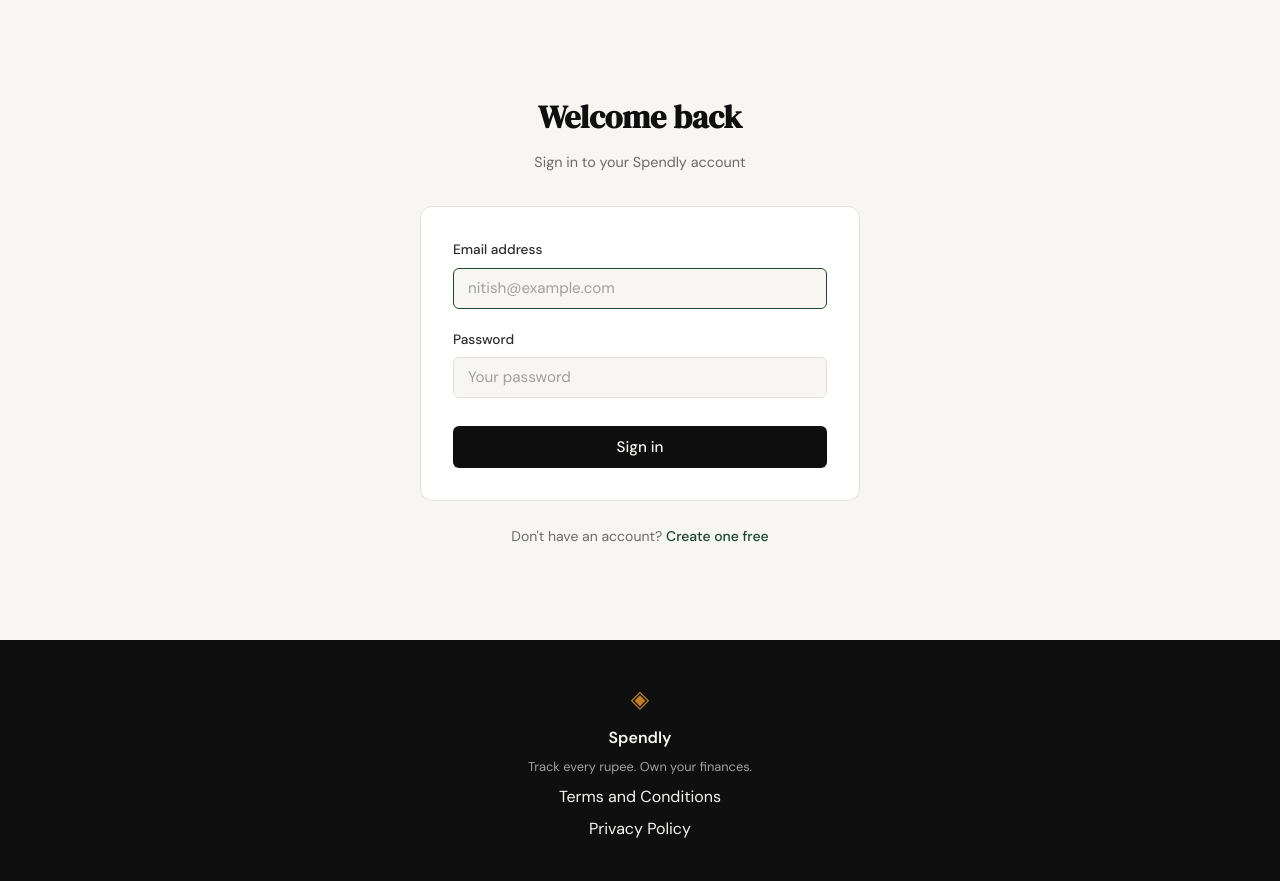
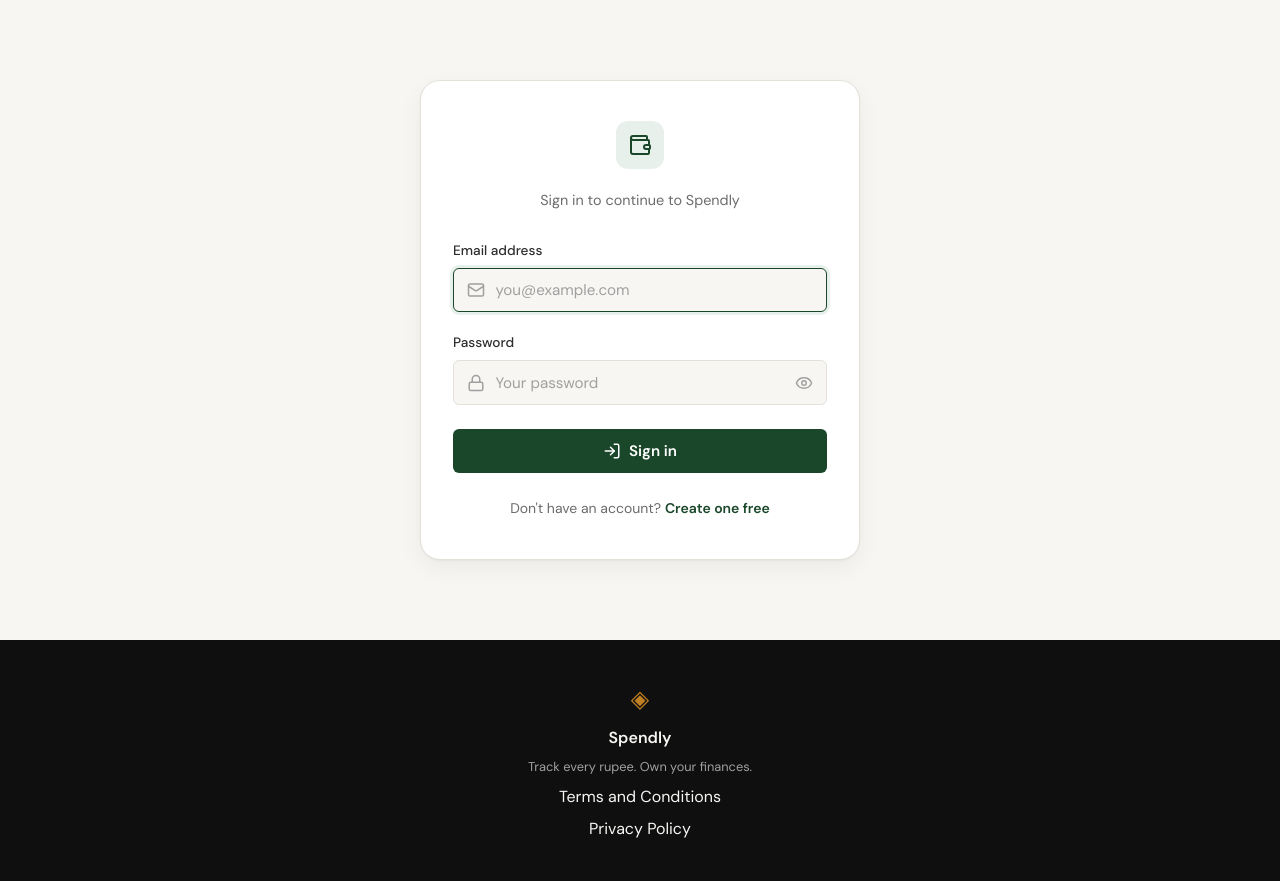
Before and after one commit to aniketpatel958/spendly, a Flask app: page /login in a window 1280 px wide. Shown: the part 61-942 px from the top of the page. Run offline with Flask 3, Linux system fonts and the light colour scheme.

Commit message:
redesign login page and redirect to profile
Co-Authored-By: Claude Opus 4.8 (1M context) <noreply@anthropic.com>

```diff
--- a/app.py
+++ b/app.py
@@ -38,15 +38,15 @@ def landing():
 def register():
     # Already-authenticated users have no reason to see the signup page.
     if session.get("user_id"):
-        return redirect(url_for("landing"))
+        return redirect(url_for("profile"))
     return render_template("register.html")
 
 
 @app.route("/login", methods=["GET", "POST"])
 def login():
-    # Already-authenticated users have no reason to see the login page.
+    # Already-authenticated users land straight on their profile.
     if session.get("user_id"):
-        return redirect(url_for("landing"))
+        return redirect(url_for("profile"))
 
     if request.method == "POST":
         email = request.form.get("email", "")
@@ -55,7 +55,7 @@ def login():
         if user and check_password_hash(user["password_hash"], password):
             session["user_id"] = user["id"]
             session["user_name"] = user["name"]
-            return redirect(url_for("landing"))
+            return redirect(url_for("profile"))
         # Same message for unknown email and wrong password — no enumeration.
         return render_template("login.html", error="Invalid email or password")
 
--- /dev/null
+++ b/static/css/login.css
@@ -0,0 +1,195 @@
+/* ------------------------------------------------------------------ */
+/* Login page — fintech-style sign-in card                             */
+/* Follows the spendly-ui-designer language: reuse existing tokens,    */
+/* card-based layout, soft shadow, restraint, Lucide icons.            */
+/* ------------------------------------------------------------------ */
+
+.login-section {
+    min-height: calc(100vh - 60px - 100px);
+    display: flex;
+    align-items: center;
+    justify-content: center;
+    padding: 3rem 1.5rem;
+}
+
+.login-card {
+    width: 100%;
+    max-width: var(--auth-width);
+    background: var(--paper-card);
+    border: 1px solid var(--border);
+    border-radius: var(--radius-lg);
+    padding: 2.5rem 2rem;
+    /* Subtle elevation only — the skill caps shadows at this ceiling. */
+    box-shadow: 0 1px 2px rgba(0, 0, 0, 0.04), 0 8px 24px rgba(0, 0, 0, 0.05);
+}
+
+/* Brand mark ----------------------------------------------------------- */
+
+.login-brand {
+    display: flex;
+    justify-content: center;
+    margin-bottom: 1.25rem;
+}
+
+.login-brand-icon {
+    display: inline-flex;
+    align-items: center;
+    justify-content: center;
+    width: 48px;
+    height: 48px;
+    border-radius: var(--radius-md);
+    background: var(--accent-light);
+    color: var(--accent);
+}
+
+.login-brand-icon svg { width: 24px; height: 24px; }
+
+/* Header --------------------------------------------------------------- */
+
+.login-header {
+    text-align: center;
+    margin-bottom: 1.75rem;
+}
+
+.login-title {
+    font-family: var(--font-display);
+    font-size: 1.75rem;
+    color: var(--ink);
+    margin-bottom: 0.35rem;
+}
+
+.login-subtitle {
+    font-size: 0.9rem;
+    color: var(--ink-muted);
+}
+
+/* Error banner --------------------------------------------------------- */
+
+.login-error {
+    display: flex;
+    align-items: center;
+    gap: 0.5rem;
+    background: var(--danger-light);
+    color: var(--danger);
+    border: 1px solid var(--danger);
+    border-radius: var(--radius-sm);
+    padding: 0.75rem 1rem;
+    font-size: 0.875rem;
+    margin-bottom: 1.25rem;
+}
+
+.login-error svg {
+    width: 18px;
+    height: 18px;
+    flex-shrink: 0;
+}
+
+/* Fields --------------------------------------------------------------- */
+
+.login-field { margin-bottom: 1.25rem; }
+
+.login-field label {
+    display: block;
+    font-size: 0.85rem;
+    font-weight: 500;
+    color: var(--ink-soft);
+    margin-bottom: 0.4rem;
+}
+
+.login-input-wrap {
+    position: relative;
+    display: flex;
+    align-items: center;
+}
+
+.login-input-icon {
+    position: absolute;
+    left: 0.875rem;
+    width: 18px;
+    height: 18px;
+    color: var(--ink-faint);
+    pointer-events: none;
+}
+
+.login-input {
+    width: 100%;
+    padding: 0.7rem 0.875rem 0.7rem 2.6rem;
+    border: 1px solid var(--border);
+    border-radius: var(--radius-sm);
+    font-family: var(--font-body);
+    font-size: 0.95rem;
+    color: var(--ink);
+    background: var(--paper);
+    outline: none;
+    transition: border-color 0.2s, box-shadow 0.2s;
+}
+
+.login-input:focus {
+    border-color: var(--accent);
+    box-shadow: 0 0 0 3px var(--accent-light);
+}
+
+.login-input::placeholder { color: var(--ink-faint); }
+
+/* Password show/hide toggle -------------------------------------------- */
+
+.login-toggle {
+    position: absolute;
+    right: 0.5rem;
+    display: inline-flex;
+    align-items: center;
+    justify-content: center;
+    padding: 0.35rem;
+    background: none;
+    border: none;
+    color: var(--ink-faint);
+    cursor: pointer;
+    border-radius: var(--radius-sm);
+    transition: color 0.2s;
+}
+
+.login-toggle:hover { color: var(--ink-muted); }
+.login-toggle svg { width: 18px; height: 18px; }
+
+/* Submit --------------------------------------------------------------- */
+
+.login-submit {
+    width: 100%;
+    display: inline-flex;
+    align-items: center;
+    justify-content: center;
+    gap: 0.5rem;
+    padding: 0.75rem;
+    background: var(--accent);
+    color: var(--paper-card);
+    border: none;
+    border-radius: var(--radius-sm);
+    font-family: var(--font-body);
+    font-size: 0.95rem;
+    font-weight: 600;
+    cursor: pointer;
+    transition: background 0.2s, transform 0.05s;
+    margin-top: 0.25rem;
+}
+
+.login-submit:hover { background: var(--ink); }
+.login-submit:active { transform: translateY(1px); }
+.login-submit svg { width: 18px; height: 18px; }
+
+/* Switch link ---------------------------------------------------------- */
+
+.login-switch {
+    text-align: center;
+    font-size: 0.875rem;
+    color: var(--ink-muted);
+    margin-top: 1.5rem;
+}
+
+.login-switch a {
+    color: var(--accent);
+    font-weight: 600;
+}
+
+@media (max-width: 480px) {
+    .login-card { padding: 2rem 1.25rem; }
+}
--- a/templates/login.html
+++ b/templates/login.html
@@ -2,39 +2,62 @@
 
 {% block title %}Sign in — Spendly{% endblock %}
 
+{% block head %}
+<link rel="stylesheet" href="{{ url_for('static', filename='css/login.css') }}">
+{% endblock %}
+
 {% block content %}
 
-<section class="auth-section">
-    <div class="auth-container">
+<section class="login-section">
+    <div class="login-card">
 
-        <div class="auth-header">
-            <h1 class="auth-title">Welcome back</h1>
-            <p class="auth-subtitle">Sign in to your Spendly account</p>
+        <div class="login-brand">
+            <span class="login-brand-icon"><i data-lucide="wallet"></i></span>
         </div>
 
-        <div class="auth-card">
-            {% if error %}
-            <div class="auth-error">{{ error }}</div>
-            {% endif %}
+        <div class="login-header">
+            <p class="login-subtitle">Sign in to continue to Spendly</p>
+        </div>
 
-            <form method="POST" action="{{ url_for('login') }}">
-                <div class="form-group">
-                    <label for="email">Email address</label>
+        {% if error %}
+        <div class="login-error" role="alert">
+            <i data-lucide="alert-circle"></i>
+            <span>{{ error }}</span>
+        </div>
+        {% endif %}
+
+        <form method="POST" action="{{ url_for('login') }}" class="login-form">
+            <div class="login-field">
+                <label for="email">Email address</label>
+                <div class="login-input-wrap">
+                    <i data-lucide="mail" class="login-input-icon"></i>
                     <input type="email" id="email" name="email"
-                           class="form-input" placeholder="nitish@example.com"
+                           class="login-input" placeholder="you@example.com"
                            required autofocus>
                 </div>
-                <div class="form-group">
-                    <label for="password">Password</label>
+            </div>
+
+            <div class="login-field">
+                <label for="password">Password</label>
+                <div class="login-input-wrap">
+                    <i data-lucide="lock" class="login-input-icon"></i>
                     <input type="password" id="password" name="password"
-                           class="form-input" placeholder="Your password"
+                           class="login-input" placeholder="Your password"
                            required>
+                    <button type="button" class="login-toggle"
+                            id="togglePassword" aria-label="Show password">
+                        <i data-lucide="eye"></i>
+                    </button>
                 </div>
-                <button type="submit" class="btn-submit">Sign in</button>
-            </form>
-        </div>
+            </div>
 
-        <p class="auth-switch">
+            <button type="submit" class="login-submit">
+                <i data-lucide="log-in"></i>
+                <span>Sign in</span>
+            </button>
+        </form>
+
+        <p class="login-switch">
             Don't have an account?
             <a href="{{ url_for('register') }}">Create one free</a>
         </p>
@@ -43,3 +66,22 @@
 </section>
 
 {% endblock %}
+
+{% block scripts %}
+<script src="https://unpkg.com/lucide@latest"></script>
+<script>
+    // Render Lucide icons on this page.
+    lucide.createIcons();
+
+    // Show/hide password toggle — swaps the input type and the eye icon.
+    const toggle = document.getElementById("togglePassword");
+    const password = document.getElementById("password");
+    toggle.addEventListener("click", () => {
+        const hidden = password.type === "password";
+        password.type = hidden ? "text" : "password";
+        toggle.setAttribute("aria-label", hidden ? "Hide password" : "Show password");
+        toggle.innerHTML = `<i data-lucide="${hidden ? "eye-off" : "eye"}"></i>`;
+        lucide.createIcons();
+    });
+</script>
+{% endblock %}
```
Also changed, not shown: .claude/specs/04-profile-page.md (added).
